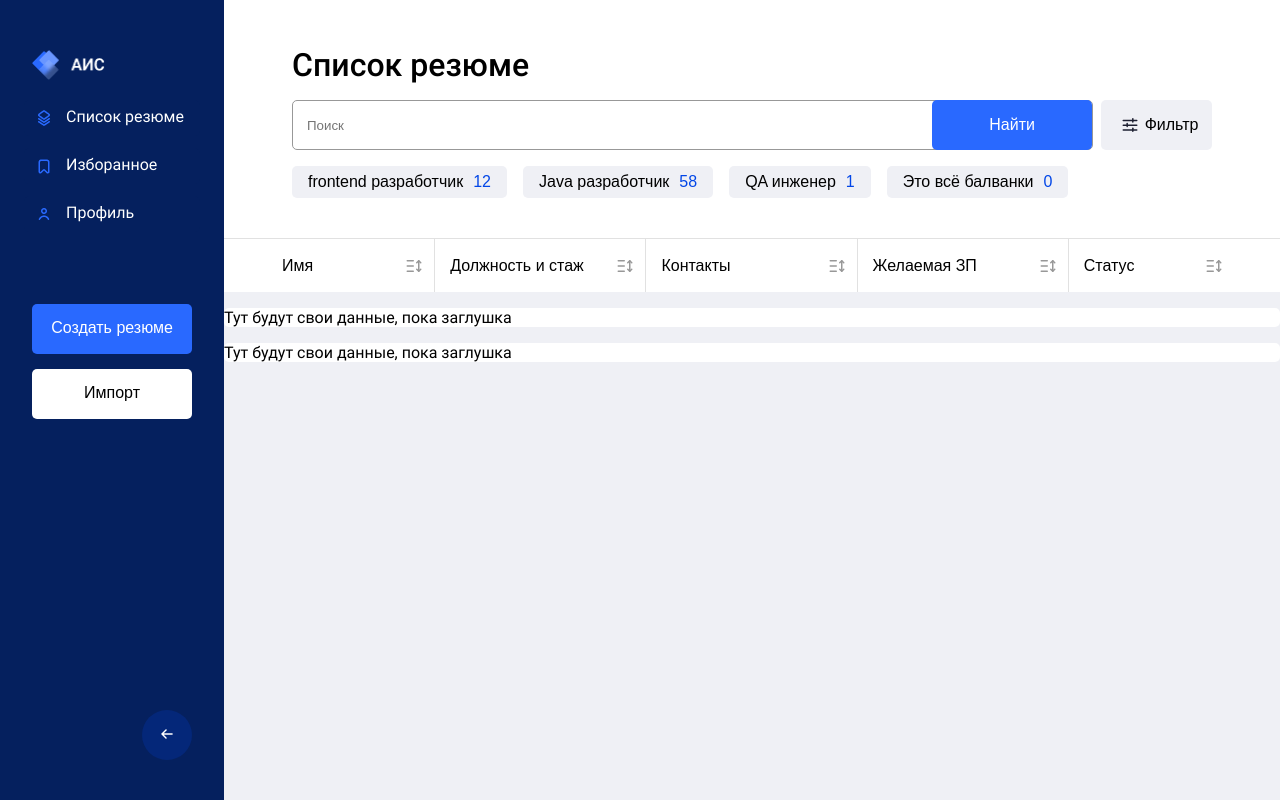
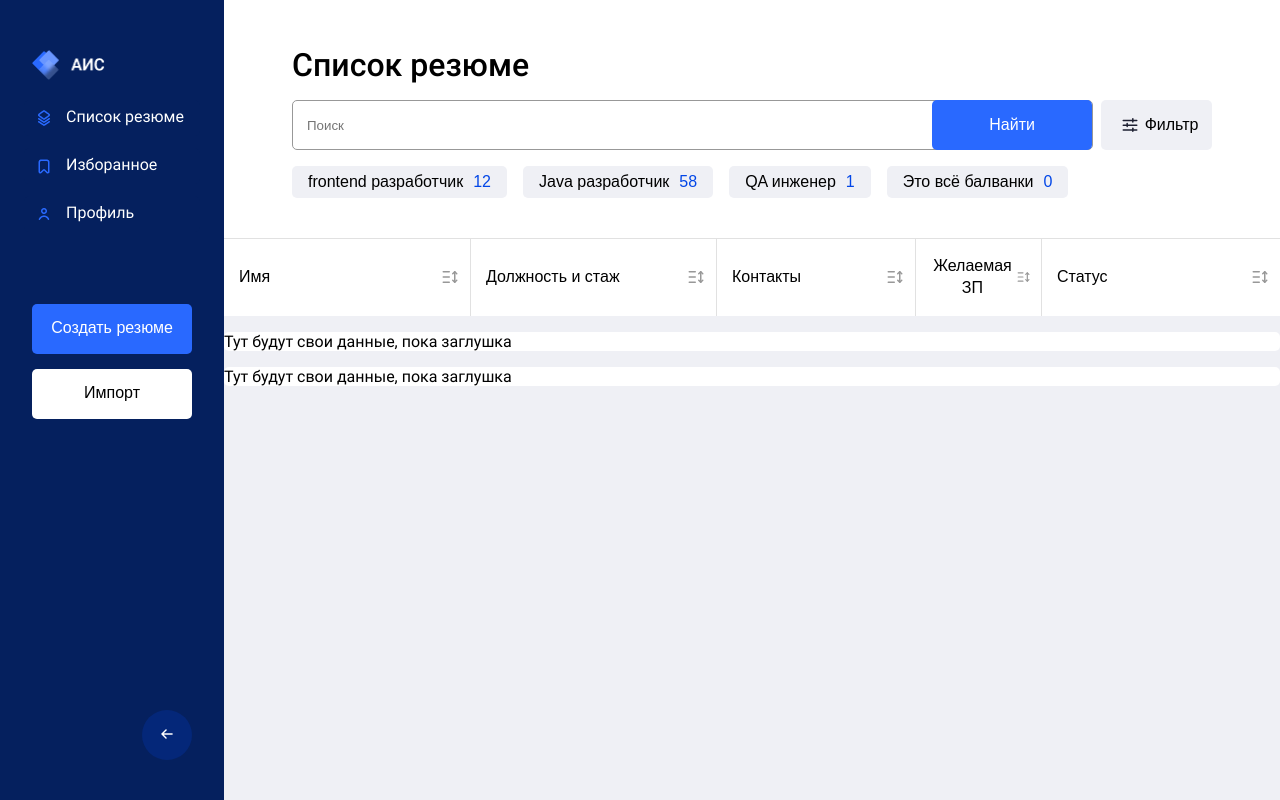
Before and after one commit to AndrewRusanov/AISv2, a React (Create React App) app: page / in a window 1280 px wide. Built offline with nearby package versions, Linux system fonts and the light colour scheme.

Commit message:
feat: change margin and padding

```diff
--- a/src/components/main/content/resumeList/FilterLsit/FilterList.module.css
+++ b/src/components/main/content/resumeList/FilterLsit/FilterList.module.css
@@ -1,5 +1,10 @@
 .filterlist {
-  display: flex;
-  flex-direction: row;
-  justify-content: space-between;
+  display: grid;
+  grid-template-columns: minmax(396px, auto) 394px 319px 202px minmax(381px, auto);
 }
+
+@media screen and (max-width: 1439px) {
+  .filterlist {
+    grid-template-columns: minmax(247px, auto) 246px 199px 126px minmax(238px, auto);
+  }
+}
--- a/src/components/main/content/resumeList/FilterLsit/__item/FilterListItem.module.css
+++ b/src/components/main/content/resumeList/FilterLsit/__item/FilterListItem.module.css
@@ -4,12 +4,12 @@
   border-right: 1px solid #e1e1e1;
   display: flex;
   flex-direction: row;
+  align-items: center;
   justify-content: space-between;
-  height: 54px;
+  min-height: 54px;
   background-color: white;
   padding: 0;
   outline: none;
-  flex-basis: calc(100% / 5);
 }
 
 .filteritem:last-of-type {
@@ -39,10 +39,10 @@
   margin-right: 8px;
 }
 
-.filteritem:first-of-type .filteritem__text {
+/* .filteritem:first-of-type .filteritem__text {
   padding-left: calc(50% - 47px);
 }
 
 .filteritem:last-of-type .filteritem__image {
   padding-right: calc(50% - 60px);
-}
+} */
--- a/src/components/main/content/resumeList/header/__inputbox/HeaderInputBox.module.css
+++ b/src/components/main/content/resumeList/header/__inputbox/HeaderInputBox.module.css
@@ -19,7 +19,7 @@
 /* 1280..1439px */
 @media screen and (max-width: 1439px) {
   .inutbox_wrapper {
-    max-width: 1200px;
+    max-width: 1056px;
     min-width: calc(100% - 68px * 2 - 100px);
   }
 }
```
